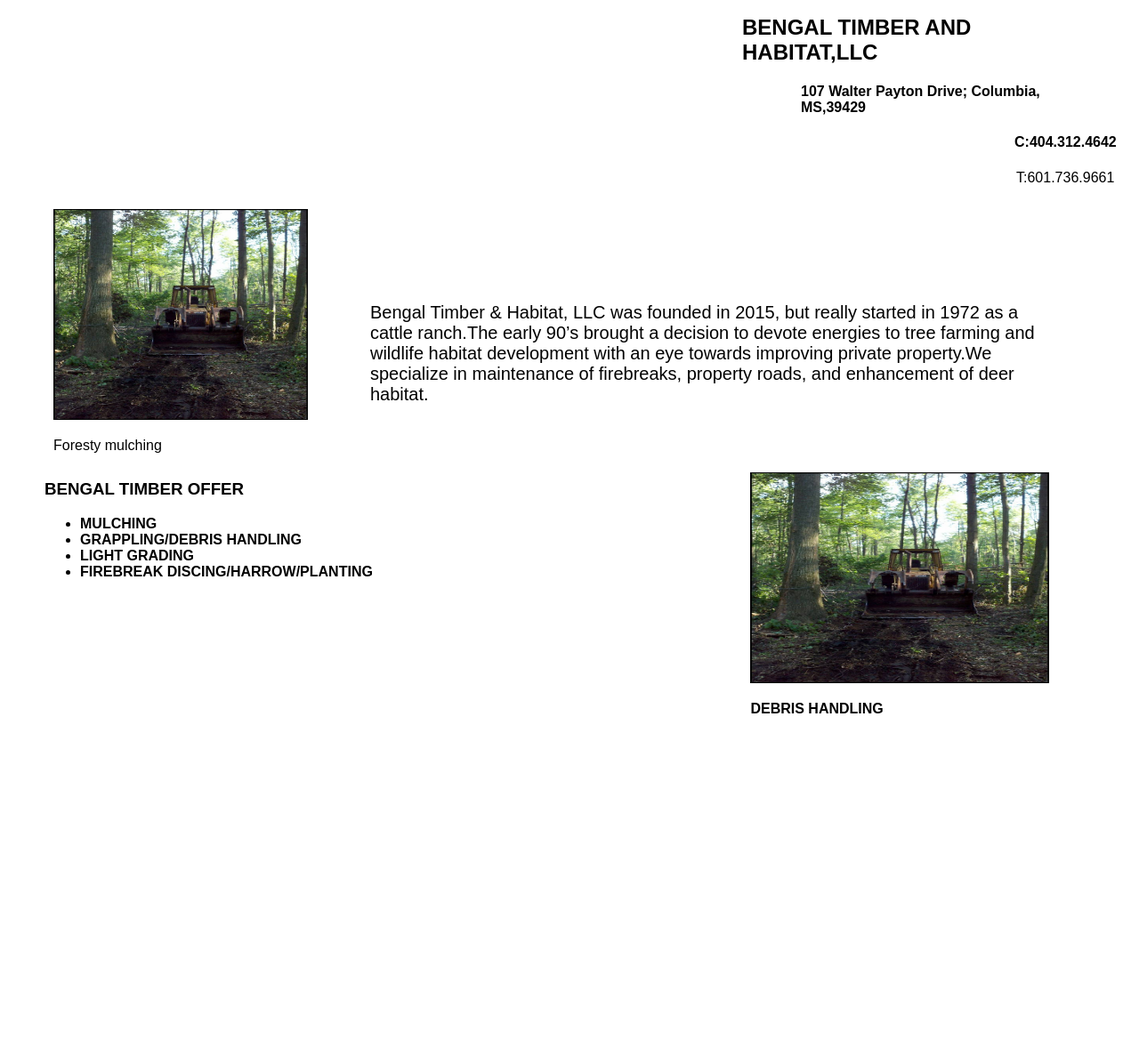
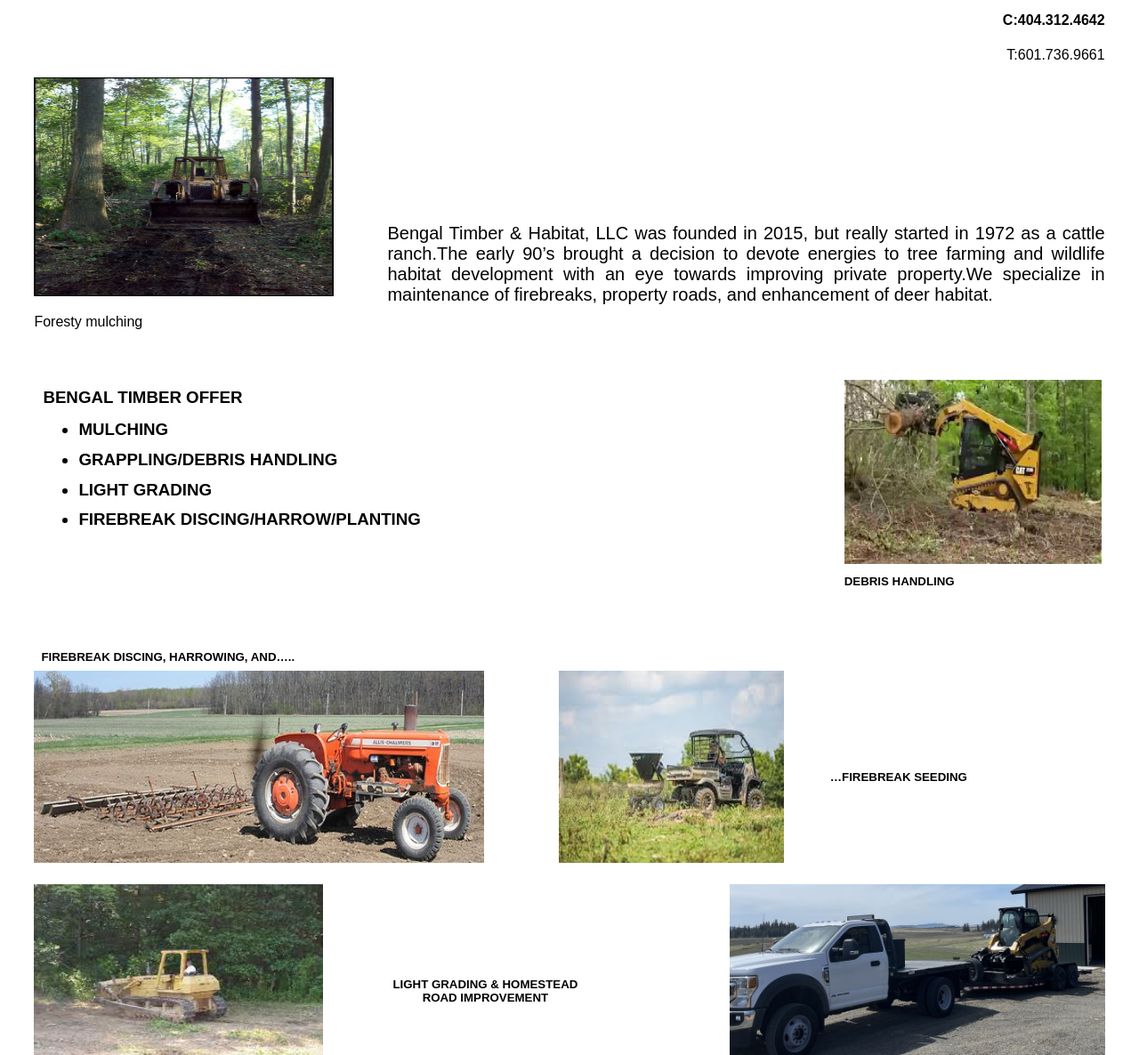
Before and after one commit to MahrukhRanjha/mahrukhranjha.github.io, a plain HTML site: page index.html in a window 1280 px wide. Shown: the part 258-1444 px from the top of the page at 89% size. Before the commit the page ends 1075 px from the top, so only its background shows below. Drawn offline with Linux system fonts and the light colour scheme.

Commit message:
file added

```diff
--- a/index.html
+++ b/index.html
@@ -9,115 +9,168 @@
     body{
        margin:0px;
        font-family: sans-serif;
-        width:89%;
-        padding-left: 50px;
-        padding-right: 50px;
+       width:100%;
+    }
+	h5{
+		margin:8px;
 	}
     body,html{
         height:100%;
     }
-    .box1{width:100%;
-        height:30%;
-        border-bottom:5px solid black;
+	.main{
+		padding:3%;
+        height:100%;
+	}
+    .header{
+		width:100%;
+        border-bottom:6px solid black;
         display:flex;
-        padding:10px;
         padding-bottom:0px;
         align-items: center;
-
-    }
-    .box2{
-
-     width:100%;
-
     }
 
-    .boxx1{width:30%;
+    .left-side{
+		width:30%;
 		height:80%;
 		float:left;
-     padding:10px;
-
+		padding:6px;
     }
-    .boxx1 p{
+    .left-side p{
         font-family: sans-serif;
-
     }
 
-    .boxx2{float:right;
+    .right-side{
+		float:right;
         display:flex;
         flex-direction: column;
         color:white;
-        background-color: rgb(37, 37, 233);
+        background-color: rgb(68, 115, 196);
 		justify-content: center;
 		align-items: center;
         font-family:sans-serif;
         width:70%;
         height:80%;
-        border:2px solid black;
+        border:3px solid black;
+
+    }
+
+
+    .box2{
+		width:100%;
+
+       text-align: right;
 
     }
     .hdng1{
-        margin-left:784px;
-    }
-    .hdng{
-        margin-left:850px;
-
-    }
-    .hdng2{
-        margin-left:1090px;
-
-    }
-    .para{
-        margin-left:1092px;
-
+        font-size: 19px;
     }
     .content1{width:100%;
-        height:37%;
+        height:40%;
     display:flex;
+    justify-content: space-between;
+
 
 
 }
-   .contentimg{ width:27%;
+   .contentimg{ width:28%;
+        height:77%;
+
+     }
+     .contenttext{ width:67%;
         height:80%;
-     float:left;
-     padding:10px;}
-     .contenttext{ width:73%;
-        height:80%;
-     float:right;
-     margin-left: 60px;
-    padding-top:115px;
+
+    text-align:justify;
+  display: flex;
+  align-items: flex-end;
     font-size:20px;
+    float:bottom;
+
      }
 
      .content2{
         width:100%;
         height:37%;
     display:flex;
+    padding:10px;
      }
-     .contentimg2{ width:30%;
-        height:80%;
+     .contentimg2{ width:24%;
+        height:70%;
      float:right;
      padding:10px;}
-     .contentlist{ width:70%;
+     .contentimg2 h5{
+        margin-left: 0px;
+     }
+     .contentlist{ width:74%;
         height:80%;
      float:left;
 
     font-weight:bold;
      }
+     .contentlist li{
+        line-height: 0.8;
+     }
+     .content3{
+        height:30%;
+        width:100%;
+        display:flex;
+        justify-content: space-between;
+     }
+     .content3img{
+        width:70%;
+        display:flex;
+        justify-content: space-between;
+     }
+     .content3 h5{
+        width:25%;
+        display:flex;
+        align-items: center;
+     }
+     .content4{
+        height:30%;
+        width:100%;
+        display:flex;
+        justify-content: space-between;
+     }
+     .content4 h5{
+        width:25%;
+        display:flex;
+        align-items: center;
+        text-align: center;
+     }
+     .content4img{
+        width:35%;
+        display:flex;
+        flex-direction: column;
+     }
+     .content4img h5{
+      display: flex;
+      justify-content: center;
+      width:100%;
+     }
+     .footer{
+        height:33%;
+        width:100%;
+        display: flex;
+        justify-content: center;
+        align-items: center;
+     }
 </style>
-<body><div class="box1">
-    <div class="boxx1">
-     <img src="logo1.png" width="100%" height="80%" >
-     <p>Foresty mulching and firebreak maintainenance</p>
+<body>
+<div class="main">
+<div class="header">
+    <div class="left-side">
+		<img src="logo.png" width="200" height="100" >
+		<p style="margin:0px; font-size:13px">Foresty Mulching and Firebreak Maintainenance</p>
     </div>
-    <div class="boxx2">
-<h2>FORESTRY MULCHING AND FIREBREAK MAINTAINENANCE</h2>
-<b><p> SERVING HOMESTEADS IN MARION,WALTHALL AND LAMAR COUNTRIES</p></b>
-<b><P>www.bengaltimer.com</P></b>
+    <div class="right-side">
+		<h3>FORESTRY MULCHING AND FIREBREAK MAINTAINENANCE</h3>
+		<h5> SERVING HOMESTEADS IN MARION,WALTHALL AND LAMAR COUNTRIES</h5>
+		<h5>www.bengaltimer.com</h5>
 	</div>
 </div>
     <div class="box2">
-       <h2 class="hdng1">BENGAL TIMBER AND HABITAT,LLC</h2>
-       <h4 class="hdng">107 Walter Payton Drive;	Columbia, MS,39429</h4>
+       <h3 class="hdng1">BENGAL TIMBER AND HABITAT, LLC</h3>
+       <h5 class="hdng">107 Walter Payton Drive;	Columbia, MS,39429</h5>
        <h4 class="hdng2">C:404.312.4642</h4>
        <p class="para">T:601.736.9661</p>
     </div>
@@ -137,18 +190,39 @@ and	enhancement	of deer habitat.
         <div class="contentlist">
         <h3>BENGAL TIMBER OFFER</h3>
         <ul>
-            <li>MULCHING</li>
-           <li>GRAPPLING/DEBRIS	HANDLING</li>
-           <li>LIGHT GRADING</li>
-           <li> FIREBREAK	DISCING/HARROW/PLANTING</li>
+            <h3><li>MULCHING</li></h3>
+            <h3> <li>GRAPPLING/DEBRIS	HANDLING</li></h3>
+        <h3> <li>LIGHT GRADING</li></h3>
+    <h3><li> FIREBREAK	DISCING/HARROW/PLANTING</li></h3>
         </ul>
     </div>
     <div class="contentimg2">
-        <img src="Img2.jpeg" width="100%" height="100%" >
-        <b><p>DEBRIS	HANDLING</p></b>
+        <img src="Img3.jpeg" width="100%" height="100%" >
+        <h5>DEBRIS	HANDLING</h5>
     </div>
        </div>
+       <h5 class="para2">FIREBREAK	DISCING,	HARROWING,	AND…..	</h5>
+    <div class="content3">
+        <div class="content3img">
+        <img src="Img4.jpeg" width="60%" height="90%" >
+        <img src="Img5.jpeg" width="30%" height="90%" >
 
+    </div> <h5>…FIREBREAK	SEEDING</h5>
 
+    </div>
+    <div class="content4">
+        <img src="Img6.jpeg" width="27%" height="90%" >
+        <h5>LIGHT	GRADING	&	HOMESTEAD	<br>
+            ROAD	IMPROVEMENT</h5>
+		<div class="content4img">
+			<img src="Img7.jpeg" width="100%" height="90%" >
+			<h5>DEBRIS	HANDLING</h5>
+		</div>
+
+    </div>
+    <div class="footer">
+        <img src="logo.png" width="300px" height="80%" >
+    </div>
+</div>
 </body>
 </html>
```
Also changed, not shown: Img3.jpeg (added), img4.jpeg (added), img5.jpeg (added), img6.jpeg (added), img7.jpeg (added), logo.png (added), 1 other file. Lines whose indentation alone changed are shown as unchanged.
